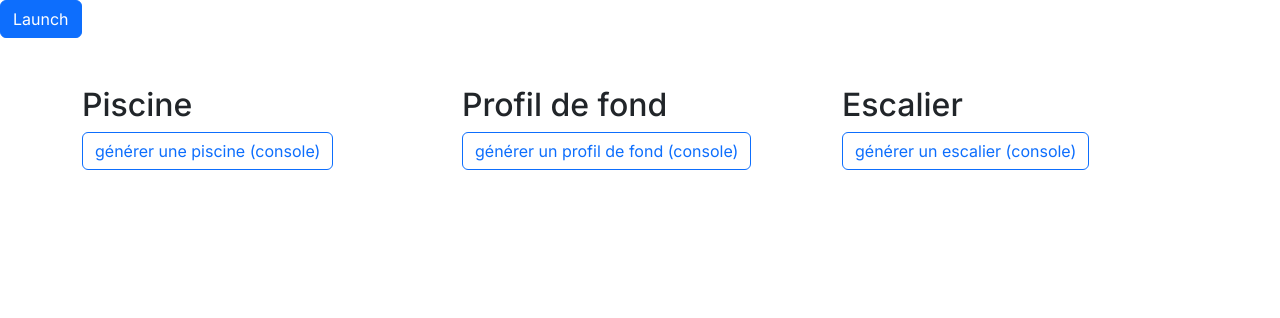
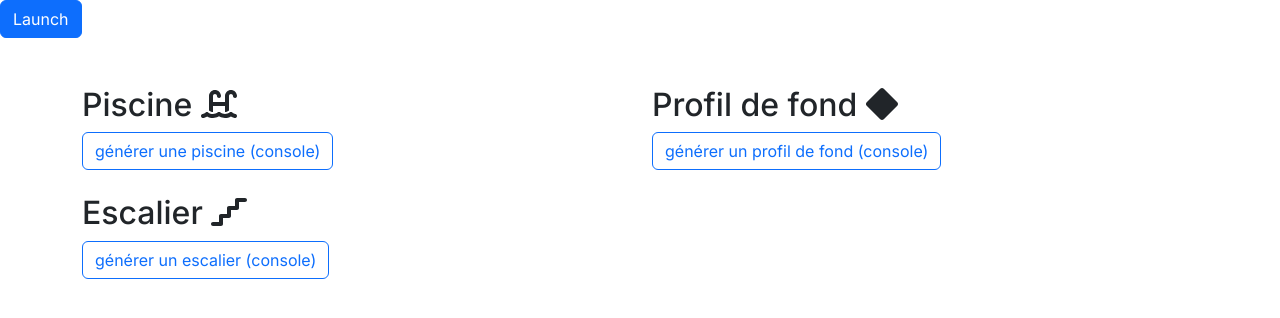
Before and after one commit to kairos666/watbook-fo-proto, a Next.js app: page /mock-generator in a window 1280 px wide. Shown: the top 318 px of the page. Built offline with nearby package versions, Linux system fonts and the light colour scheme.

Commit message:
font awesome

```diff
--- a/package.json
+++ b/package.json
@@ -9,6 +9,10 @@
     "lint": "next lint"
   },
   "dependencies": {
+    "@fortawesome/fontawesome-svg-core": "^6.4.0",
+    "@fortawesome/free-regular-svg-icons": "^6.4.0",
+    "@fortawesome/free-solid-svg-icons": "^6.4.0",
+    "@fortawesome/react-fontawesome": "^0.2.0",
     "@types/node": "20.2.4",
     "@types/react": "18.2.7",
     "@types/react-dom": "18.2.4",
--- a/src/app/layout.tsx
+++ b/src/app/layout.tsx
@@ -1,14 +1,19 @@
 'use client';
 
 import { Metadata } from 'next';
-import { Inter } from 'next/font/google';
 import { Button } from 'react-bootstrap';
 import { useState } from 'react';
 import 'bootstrap/dist/css/bootstrap.css';
 import '../styles/globals.scss';
 import GlobalNavigation from './GlobalNavigation';
 
+// FONTS
+import { Inter } from 'next/font/google';
 const inter = Inter({ subsets: ['latin'] });
+
+// FONT AWESOME LIBRARY
+import faIconsSetup from '@/init-scripts/fa-icons-setup';
+faIconsSetup()
 
 export const metadata:Metadata = {
     title: { default: 'WATBOOK FO', template: '%s | WATBOOK FO' },
--- a/src/app/mock-generator/page.tsx
+++ b/src/app/mock-generator/page.tsx
@@ -1,5 +1,6 @@
 'use client';
 
+import { FontAwesomeIcon } from '@fortawesome/react-fontawesome';
 import PoolBuilder from "@/mock-data/PoolBuilder";
 import PoolProfilBuilder from "@/mock-data/PoolProfilBuilder";
 import StairBuilder from "@/mock-data/StairBuilder";
@@ -13,17 +14,19 @@ export const metadata:Metadata = {
 export default function MockGenerator() {
     return (
         <main className="container mt-5">
-            <div className="row">
+            <div className="row mb-4">
                 <section className="col">
-                    <h2>Piscine</h2>
+                    <h2>Piscine <FontAwesomeIcon icon="water-ladder" /></h2>
                     <Button variant="outline-primary" onClick={ () => console.log(PoolBuilder()) }>générer une piscine (console)</Button>
                 </section>
                 <section className="col">
-                    <h2>Profil de fond</h2>
+                    <h2>Profil de fond <FontAwesomeIcon icon="diamond" /></h2>
                     <Button variant="outline-primary" onClick={ () => console.log(PoolProfilBuilder()) }>générer un profil de fond (console)</Button>
                 </section>
+            </div>
+            <div className="row mb-4">
                 <section className="col">
-                    <h2>Escalier</h2>
+                    <h2>Escalier <FontAwesomeIcon icon="stairs" /></h2>
                     <Button variant="outline-primary" onClick={ () => console.log(StairBuilder()) }>générer un escalier (console)</Button>
                 </section>
             </div>
--- /dev/null
+++ b/src/init-scripts/fa-icons-setup.ts
@@ -0,0 +1,6 @@
+// docs - https://fontawesome.com/v5/docs/web/use-with/react
+import { library } from '@fortawesome/fontawesome-svg-core';
+import { far } from '@fortawesome/free-regular-svg-icons';
+import { fas } from '@fortawesome/free-solid-svg-icons';
+
+export default function faIconsSetup() { library.add(fas, far) };
```
Also changed, not shown: 1 other file (tests, documents, lock files or other folders).
